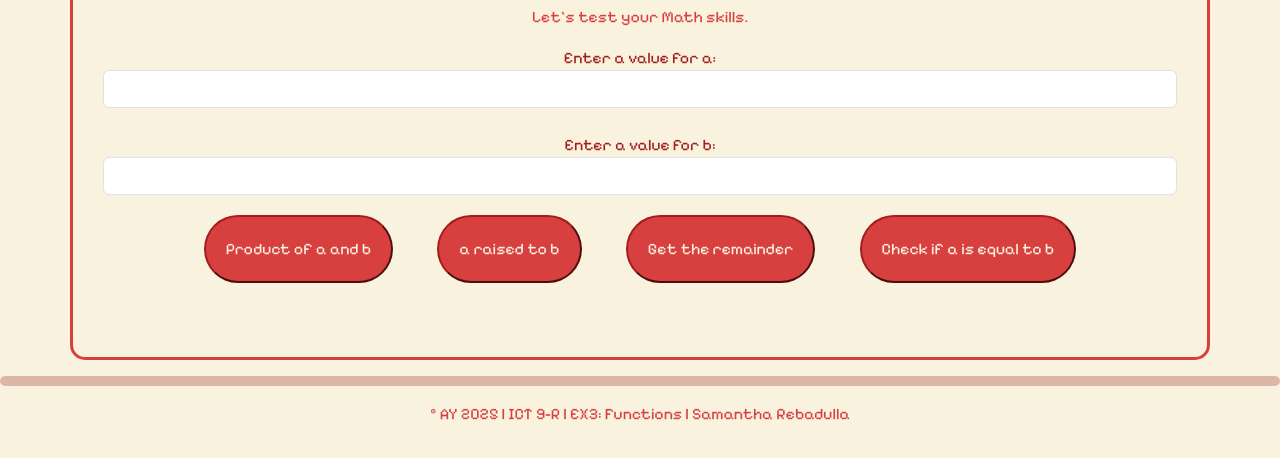
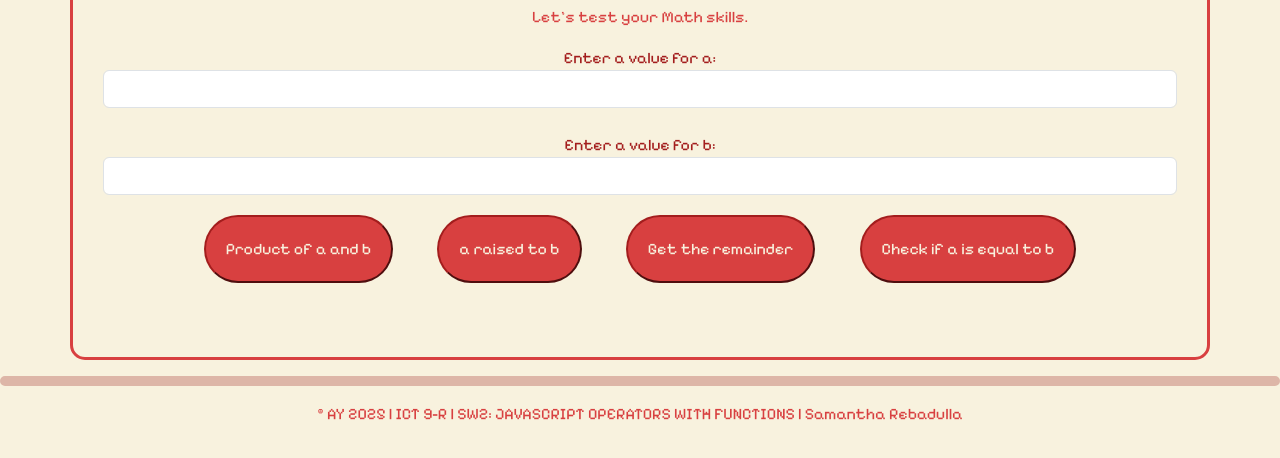
Before and after one commit to SRebadulla-9R/Q3-SW2, a plain HTML site: page index.html in a window 1280 px wide. Shown: the part 184-642 px from the top of the page. Drawn offline with nearby package versions, Linux system fonts and the light colour scheme.

Commit message:
Update index.html

```diff
--- a/index.html
+++ b/index.html
@@ -106,6 +106,6 @@
 
     <div class="footer"></div>
     <hr>
-    <center><p>&#169; AY 2025 | ICT 9-R | EX3: Functions | Samantha Rebadulla</p></center>
+    <center><p>&#169; AY 2025 | ICT 9-R | SW2: JAVASCRIPT OPERATORS WITH FUNCTIONS | Samantha Rebadulla</p></center>
 </body>
 </html>
```
